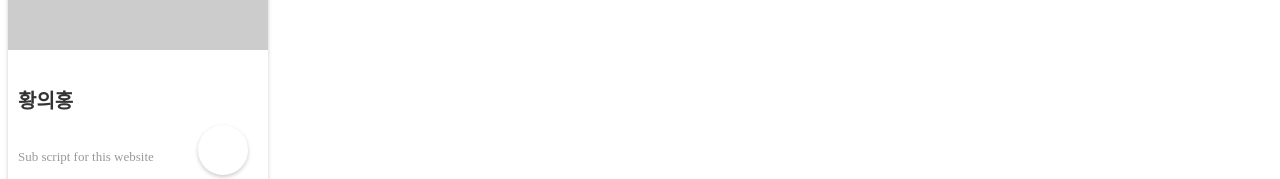
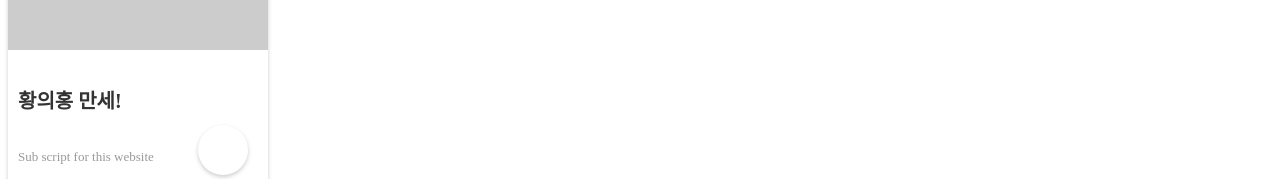
Before and after one commit to d-talks/d-talks_archive-link, a Nuxt app: page /aboutus in a window 1280 px wide. Shown: the part 1207-1386 px from the top of the page. Built offline with nearby package versions, Linux system fonts and the light colour scheme.

Commit message:
[update] 홍이 브랜치 추가

```diff
--- a/components/card/ui-hong/index.vue
+++ b/components/card/ui-hong/index.vue
@@ -10,7 +10,7 @@
           class="icon-svg svg-size dtalks-icons dtalks-icons-icon_article"
           style="width: 50px; height: 50px;"
         ></i>
-        <p class="text-title">황의홍</p>
+        <p class="text-title">황의홍 만세!</p>
         <p class="text-sub">Sub script for this website</p>
       </div>
       <div class="card-footer">
--- a/pages/styleguide/hye-yun/index.vue
+++ b/pages/styleguide/hye-yun/index.vue
@@ -2,7 +2,7 @@
   <style-guide base-path="/styleguide/hye-yun">
     <template v-slot:content>
       <div class="root">
-        혜윤의 레이아웃
+        마윤의 레이아웃
       </div>
     </template>
   </style-guide>
--- a/pages/styleguide/ui-hong/index.vue
+++ b/pages/styleguide/ui-hong/index.vue
@@ -2,7 +2,7 @@
   <style-guide base-path="/styleguide/ui-hong">
     <template v-slot:content>
       <div class="root">
-        의홍의 레이아웃
+        의홍~의 레이아웃
       </div>
     </template>
   </style-guide>
```
